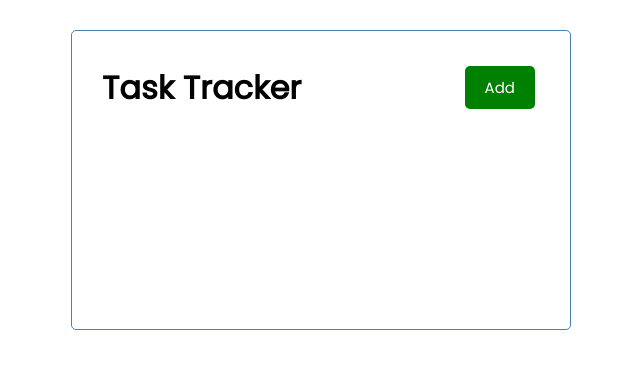
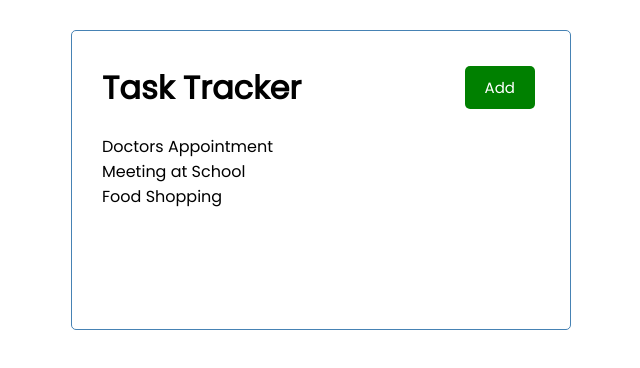
Before and after one commit to Bravo1B9/tm-angular-crash-course, an Angular app in the folder angular-crash/: page / in a window 1280 px wide. Shown: the top 368 px of the page, without its empty margins (319-959 px from the left). Built offline with nearby package versions, Linux system fonts and the light colour scheme.

Commit message:
Display task data

```diff
--- a/angular-crash/src/app/app.component.html
+++ b/angular-crash/src/app/app.component.html
@@ -1,3 +1,4 @@
 <div class="container">
   <app-header></app-header>
+  <app-tasks></app-tasks>
 </div>
--- a/angular-crash/src/app/app.module.ts
+++ b/angular-crash/src/app/app.module.ts
@@ -5,13 +5,15 @@ import { AppComponent } from './app.component';
 import { HeaderComponent } from './components/header/header.component';
 import { ButtonComponent } from './components/button/button.component';
 import { TasksComponent } from './components/tasks/tasks.component';
+import { TaskItemComponent } from './components/task-item/task-item.component';
 
 @NgModule({
   declarations: [
     AppComponent,
     HeaderComponent,
     ButtonComponent,
-    TasksComponent
+    TasksComponent,
+    TaskItemComponent
   ],
   imports: [
     BrowserModule
--- /dev/null
+++ b/angular-crash/src/app/components/task-item/task-item.component.html
@@ -0,0 +1 @@
+<p>task-item works!</p>
--- a/angular-crash/src/app/components/tasks/tasks.component.html
+++ b/angular-crash/src/app/components/tasks/tasks.component.html
@@ -1 +1 @@
-<p>tasks works!</p>
+<p *ngFor="let task of tasks">{{ task.text }}</p>
--- a/angular-crash/src/app/components/tasks/tasks.component.ts
+++ b/angular-crash/src/app/components/tasks/tasks.component.ts
@@ -1,4 +1,6 @@
 import { Component } from '@angular/core';
+import { TASKS } from 'src/app/mock-tasks';
+import { Task } from 'src/app/Task';
 
 @Component({
   selector: 'app-tasks',
@@ -6,5 +8,10 @@ import { Component } from '@angular/core';
   styleUrls: ['./tasks.component.css']
 })
 export class TasksComponent {
+  tasks: Task[] = TASKS;
+
+  logTasks() {
+    console.log(this.tasks)
+  }
 
 }
```
Also changed, not shown: angular-crash/src/app/components/task-item/task-item.component.ts (added, +10 -0 lines), angular-crash/src/app/components/task-item/task-item.component.css (added), 1 other file (tests, documents, lock files or other folders).
